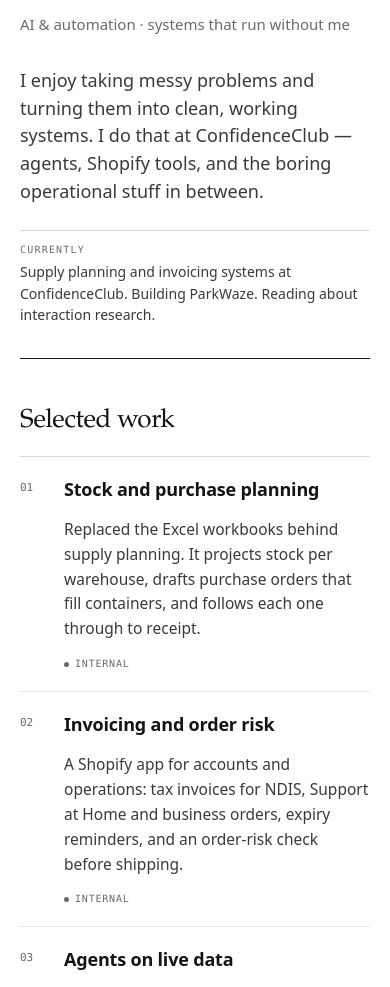
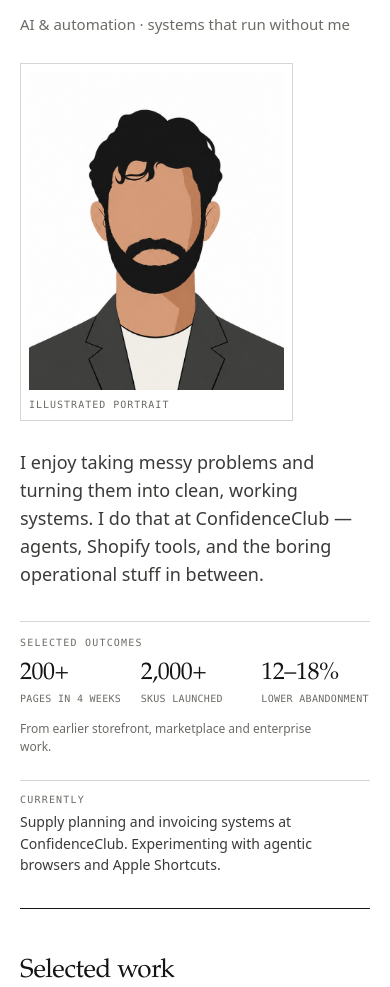
Before and after one commit to abdulazizsapra/abdulazizsapra.github.io, a plain HTML site: page index.html in a window 390 px wide. Shown: the part 113-1100 px from the top of the page. Drawn offline with Linux system fonts and the light colour scheme.

Commit message:
Add the illustrated portrait and delivery outcomes.
Frame the faceless vector portrait as an editorial plate, add three delivery outcomes, remove the side projects, and use recent LinkedIn interests for the Currently note.

Co-authored-by: CommandCodeBot <noreply@commandcode.ai>

```diff
--- a/index.html
+++ b/index.html
@@ -9,7 +9,7 @@
   <link rel="canonical" href="https://www.abdulaziz.au/">
   <link rel="icon" type="image/svg+xml" href="favicon.svg">
   <meta property="og:title" content="Abdul Aziz — AI &amp; automation, Sydney">
-  <meta property="og:description" content="Systems that run without me: internal tools, AI agents and side projects.">
+  <meta property="og:description" content="Systems that run without me: internal tools, AI agents and delivery outcomes.">
   <meta property="og:type" content="website">
   <meta property="og:url" content="https://www.abdulaziz.au/">
   <script type="application/ld+json">
@@ -44,48 +44,59 @@
           <h1>Abdul Aziz</h1>
           <p class="role">AI &amp; automation · systems that run without me</p>
         </div>
-        <div class="hero-about">
+
+        <figure class="hero-portrait">
+          <img src="src/assets/portrait.jpg" width="360" height="450" alt="Illustrated portrait of Abdul Aziz" fetchpriority="high" decoding="async">
+          <figcaption>Illustrated portrait</figcaption>
+        </figure>
+
+        <div class="hero-body">
           <p class="intro">I enjoy taking messy problems and turning them into clean, working systems. I do that at ConfidenceClub — agents, Shopify tools, and the boring operational stuff in between.</p>
+
+          <div class="figures-wrap">
+            <p class="figures-label">Selected outcomes</p>
+            <div class="figures">
+              <div class="figure">
+                <span class="figure-value">200+</span>
+                <span class="figure-label">pages in 4 weeks</span>
+              </div>
+              <div class="figure">
+                <span class="figure-value">2,000+</span>
+                <span class="figure-label">SKUs launched</span>
+              </div>
+              <div class="figure">
+                <span class="figure-value">12–18%</span>
+                <span class="figure-label">lower abandonment</span>
+              </div>
+            </div>
+            <p class="figures-caption">From earlier storefront, marketplace and enterprise work.</p>
+          </div>
+
           <dl class="now">
             <dt>Currently</dt>
-            <dd>Supply planning and invoicing systems at ConfidenceClub. Building ParkWaze. Reading about interaction research.</dd>
+            <dd>Supply planning and invoicing systems at ConfidenceClub. Experimenting with agentic browsers and Apple Shortcuts.</dd>
           </dl>
         </div>
       </div>
     </header>
 
     <section class="work-section" aria-labelledby="work-heading">
-      <h2 class="section-title" id="work-heading">Selected work</h2>
+      <div class="section-head">
+        <h2 class="section-title" id="work-heading">Selected work</h2>
+        <p class="section-note">Internal systems at ConfidenceClub</p>
+      </div>
       <ol class="work">
         <li class="work-item">
           <h3>Stock and purchase planning</h3>
           <p>Replaced the Excel workbooks behind supply planning. It projects stock per warehouse, drafts purchase orders that fill containers, and follows each one through to receipt.</p>
-          <span class="tag tag--internal">Internal</span>
         </li>
         <li class="work-item">
           <h3>Invoicing and order risk</h3>
           <p>A Shopify app for accounts and operations: tax invoices for NDIS, Support at Home and business orders, expiry reminders, and an order-risk check before shipping.</p>
-          <span class="tag tag--internal">Internal</span>
         </li>
         <li class="work-item">
           <h3>Agents on live data</h3>
           <p>AI agents that answer operational questions in Slack, plus the pipelines that keep stock, sales and supply current.</p>
-          <span class="tag tag--internal">Internal</span>
-        </li>
-        <li class="work-item">
-          <h3><a href="/lafz/">Lafz <span class="arrow" aria-hidden="true">↗</span></a></h3>
-          <p>A daily Urdu word game. 26,830 words, five guesses, one puzzle a day.</p>
-          <span class="tag tag--live">Live</span>
-        </li>
-        <li class="work-item">
-          <h3><a href="https://github.com/abdulazizsapra/marie-kondo-skill">Marie Kondo skill <span class="arrow" aria-hidden="true">↗</span></a></h3>
-          <p>An open-source Claude skill that audits interfaces for clutter, built from interaction research.</p>
-          <span class="tag tag--live">Open source</span>
-        </li>
-        <li class="work-item">
-          <h3>ParkWaze</h3>
-          <p>A parking-rules app for Sydney: read the sign, get a verdict, map the street.</p>
-          <span class="tag tag--progress">In progress</span>
         </li>
       </ol>
     </section>
--- a/src/styles/site.css
+++ b/src/styles/site.css
@@ -70,9 +70,47 @@ main,
 
 .hero-grid {
   display: grid;
-  grid-template-columns: minmax(0, 1fr) minmax(280px, 340px);
-  gap: clamp(32px, 5vw, 72px);
+  grid-template-columns: minmax(0, 1fr) clamp(240px, 26vw, 330px);
+  grid-template-areas:
+    "name portrait"
+    "body portrait";
+  column-gap: clamp(32px, 3.5vw, 48px);
+  row-gap: 24px;
   align-items: start;
+}
+
+.hero-name {
+  grid-area: name;
+}
+
+.hero-body {
+  grid-area: body;
+  max-width: 58ch;
+}
+
+.hero-portrait {
+  grid-area: portrait;
+  width: 100%;
+  margin: 0;
+  padding: 8px;
+  border: 1px solid var(--rule);
+  background: var(--paper);
+}
+
+.hero-portrait img {
+  display: block;
+  width: 100%;
+  height: auto;
+}
+
+.hero-portrait figcaption {
+  margin-top: 8px;
+  font-family: var(--mono);
+  font-size: 10px;
+  letter-spacing: 0.1em;
+  line-height: 1.4;
+  text-transform: uppercase;
+  color: var(--ink-soft);
 }
 
 .kicker {
@@ -115,6 +153,64 @@ h1 {
   text-wrap: pretty;
 }
 
+/* === OUTCOMES === */
+
+.figures-wrap {
+  margin-top: clamp(32px, 4vw, 44px);
+  padding-top: 16px;
+  border-top: 1px solid var(--rule);
+}
+
+.figures-label {
+  margin: 0 0 14px;
+  font-family: var(--mono);
+  font-size: 10px;
+  letter-spacing: 0.12em;
+  line-height: 1;
+  text-transform: uppercase;
+  color: var(--ink-soft);
+}
+
+.figures {
+  display: grid;
+  grid-template-columns: repeat(3, minmax(0, 1fr));
+  gap: clamp(16px, 3vw, 40px);
+}
+
+.figure {
+  display: flex;
+  flex-direction: column;
+  gap: 6px;
+}
+
+.figure-value {
+  font-family: var(--display);
+  font-size: clamp(24px, 3.2vw, 34px);
+  font-weight: 400;
+  line-height: 1;
+  letter-spacing: -0.02em;
+  white-space: nowrap;
+}
+
+.figure-label {
+  font-family: var(--mono);
+  font-size: 10px;
+  line-height: 1.4;
+  letter-spacing: 0.06em;
+  text-transform: uppercase;
+  color: var(--ink-soft);
+}
+
+.figures-caption {
+  margin: 14px 0 0;
+  max-width: 44ch;
+  font-size: 12px;
+  line-height: 1.5;
+  color: var(--ink-soft);
+}
+
+/* === HERO ABOUT === */
+
 .intro {
   margin: 0;
   font-size: 18px;
@@ -154,6 +250,15 @@ h1 {
   margin-top: clamp(48px, 7vw, 80px);
 }
 
+.section-head {
+  display: flex;
+  flex-wrap: wrap;
+  align-items: baseline;
+  justify-content: space-between;
+  gap: 6px 24px;
+  margin-bottom: 20px;
+}
+
 .section-title {
   margin: 0 0 20px;
   font-family: var(--display);
@@ -161,6 +266,21 @@ h1 {
   font-weight: 400;
   line-height: 1.1;
   letter-spacing: -0.015em;
+}
+
+.section-head .section-title {
+  margin-bottom: 0;
+}
+
+.section-note {
+  margin: 0;
+  font-family: var(--mono);
+  font-size: 10px;
+  letter-spacing: 0.1em;
+  line-height: 1.4;
+  text-transform: uppercase;
+  color: var(--ink-soft);
+  text-align: right;
 }
 
 /* === WORK LIST === */
@@ -176,7 +296,7 @@ h1 {
 .work-item {
   counter-increment: work;
   display: grid;
-  grid-template-columns: 44px minmax(180px, 0.85fr) minmax(0, 1.55fr) 112px;
+  grid-template-columns: 44px minmax(180px, 0.85fr) minmax(0, 1.55fr);
   gap: clamp(16px, 2.2vw, 28px);
   align-items: start;
   padding: 20px 0;
@@ -200,62 +320,12 @@ h1 {
   letter-spacing: -0.01em;
 }
 
-.work-item h3 a {
-  text-decoration: none;
-}
-
-.work-item h3 a:hover {
-  color: var(--signal);
-  text-decoration: underline;
-  text-decoration-thickness: 1px;
-  text-underline-offset: 3px;
-}
-
-.arrow {
-  font-family: var(--sans);
-  font-size: 0.85em;
-  color: var(--ink-soft);
-}
-
 .work-item p {
   margin: 0;
   font-size: 15.5px;
   line-height: 1.6;
   color: var(--ink-body);
   text-wrap: pretty;
-}
-
-.tag {
-  justify-self: end;
-  display: flex;
-  align-items: center;
-  gap: 6px;
-  padding-top: 4px;
-  font-family: var(--mono);
-  font-size: 10px;
-  letter-spacing: 0.08em;
-  line-height: 1.4;
-  text-transform: uppercase;
-  color: var(--ink-soft);
-  white-space: nowrap;
-}
-
-.tag::before {
-  content: "";
-  width: 5px;
-  height: 5px;
-  border-radius: 50%;
-  background: currentColor;
-  flex: none;
-}
-
-.tag--live {
-  color: var(--signal);
-}
-
-.tag--progress::before {
-  background: transparent;
-  border: 1px solid currentColor;
 }
 
 /* === NOTES === */
@@ -390,21 +460,39 @@ a:focus-visible {
   border-radius: 2px;
 }
 
+.arrow {
+  font-family: var(--sans);
+  font-size: 0.85em;
+  color: var(--ink-soft);
+}
+
 /* === RESPONSIVE === */
 
 @media (max-width: 820px) {
   .hero-grid {
     grid-template-columns: 1fr;
-    gap: 32px;
+    grid-template-areas:
+      "name"
+      "portrait"
+      "body";
+    gap: 28px;
     align-items: start;
   }
 
-  .hero-about {
-    max-width: 48ch;
+  .hero-body {
+    max-width: 62ch;
+  }
+
+  .hero-portrait {
+    width: min(300px, 70vw);
+  }
+
+  .section-note {
+    text-align: left;
   }
 
   .work-item {
-    grid-template-columns: 36px minmax(0, 1fr) auto;
+    grid-template-columns: 36px minmax(0, 1fr);
     gap: 16px;
   }
 
@@ -418,14 +506,8 @@ a:focus-visible {
     grid-row: 1;
   }
 
-  .tag {
-    grid-column: 3;
-    grid-row: 1;
-    padding-top: 2px;
-  }
-
   .work-item p {
-    grid-column: 2 / 4;
+    grid-column: 2;
     grid-row: 2;
   }
 
@@ -450,19 +532,21 @@ a:focus-visible {
     grid-template-columns: 28px minmax(0, 1fr);
   }
 
-  .tag {
-    grid-column: 2;
-    grid-row: 3;
-    justify-self: start;
-    padding-top: 0;
+  h1 {
+    font-size: clamp(44px, 13vw, 56px);
   }
 
-  .work-item p {
-    grid-row: 2;
+  .figures {
+    gap: 12px;
   }
 
-  h1 {
-    font-size: clamp(44px, 13vw, 56px);
+  .figure-value {
+    font-size: 24px;
+  }
+
+  .figure-label {
+    font-size: 10px;
+    letter-spacing: 0.03em;
   }
 }
 
```
Also changed, not shown: DISCARD-LOG.md (+13 -5 lines), llms.txt (+8 -3 lines), src/assets/portrait.jpg (added).
